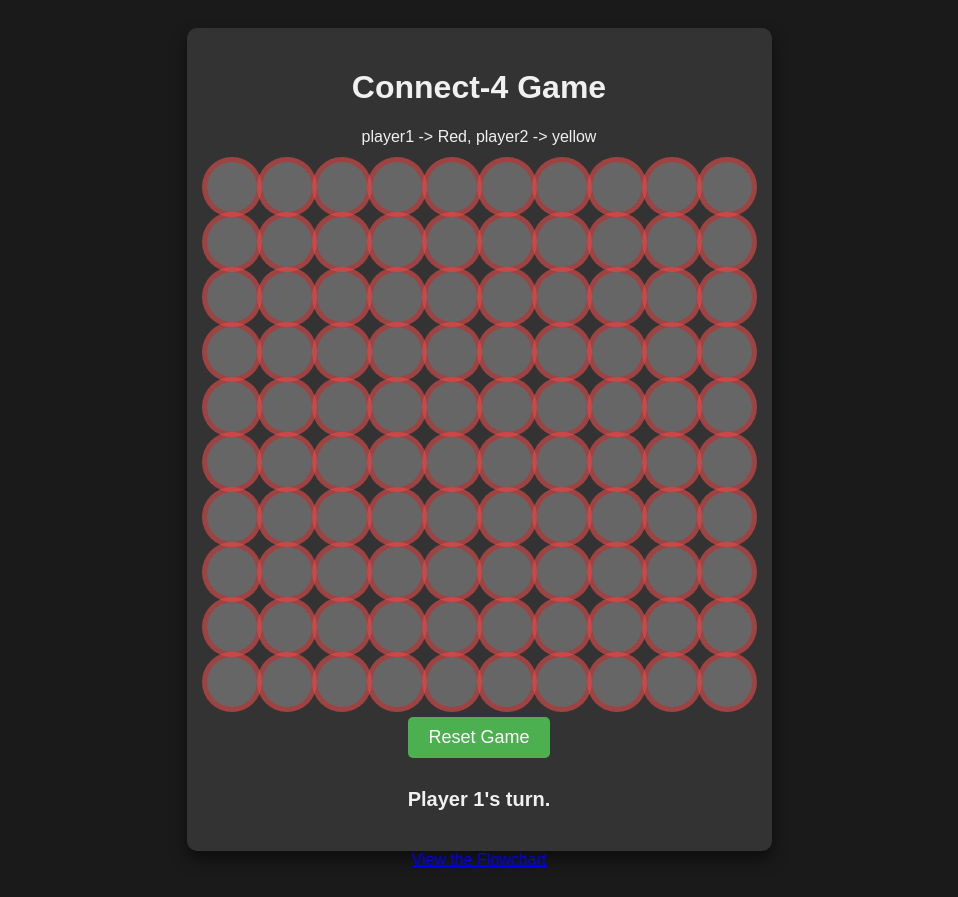
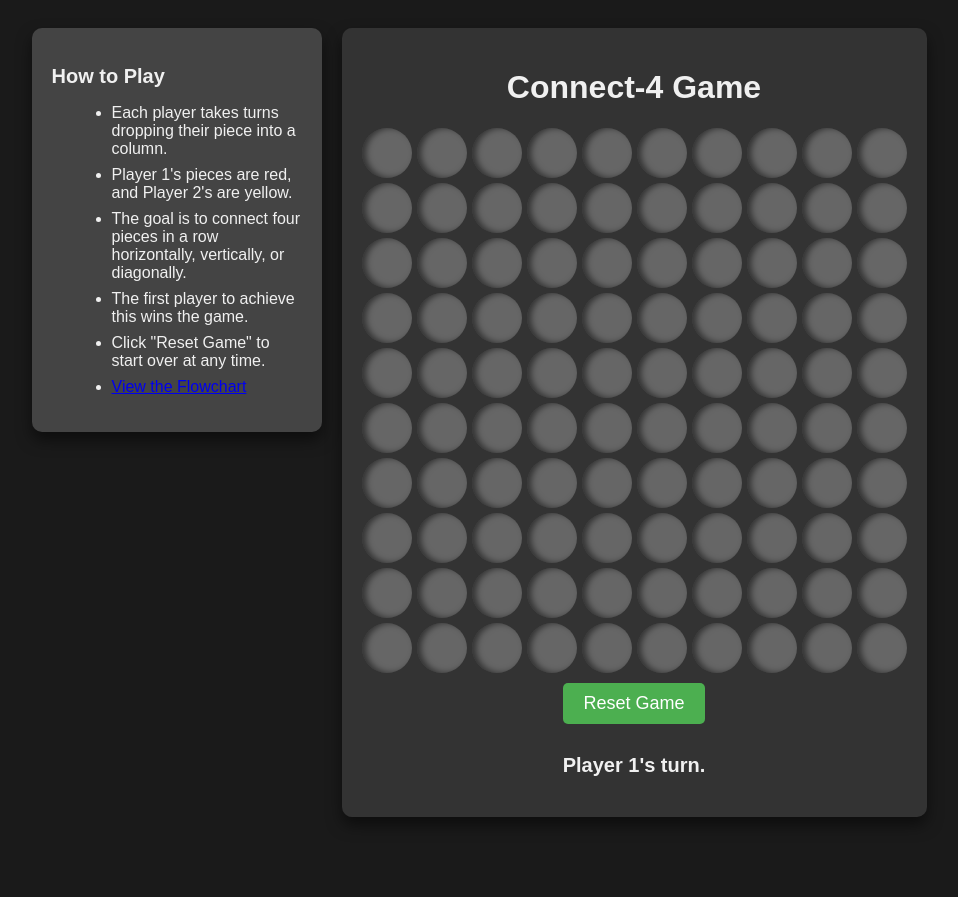
Before and after one commit to Jay-1409/connect4-game-verilog, a Flask app: page / in a window 1280 px wide. Shown: the whole page, without its empty margins (161-1119 px from the left). After the commit the page ends 817 px from the top, so only its background shows below. Run offline with Flask 3, Linux system fonts and the light colour scheme.

Commit message:
instructions added to the frontend

```diff
--- a/public/templates/index.html
+++ b/public/templates/index.html
@@ -12,6 +12,14 @@
             background-color: #1a1a1a;
             color: #f0f0f0;
             padding: 20px;
+        }
+
+        /* Main container for layout */
+        #main-container {
+            display: flex;
+            justify-content: center;
+            align-items: flex-start;
+            gap: 20px;
         }
 
         /* Wrapper for the game board */
@@ -41,13 +49,11 @@
             box-shadow: inset 0px 4px 6px rgba(0, 0, 0, 0.5);
             cursor: pointer;
             transition: transform 0.3s ease, background-color 0.3s;
-            box-shadow: 0 0 0px 5px rgba(232, 77, 77, 0.6); /* Adjust color and spread as needed */
-
         }
 
         .highlight {
             transform: scale(1);
-            box-shadow: 0 0 0px 5px hsla(287, 85%, 38%, 0.6); /* Adjust color and spread as needed */
+            box-shadow: 0 0 0px 5px hsla(287, 85%, 38%, 0.6);
         }
 
         /* Styling for Player 1's and Player 2's pieces */
@@ -57,7 +63,6 @@
 
         .cell.player2 {
             background-color: hwb(107 38% 4%);
-
         }
 
         /* Drop-in animation */
@@ -105,33 +110,58 @@
             color: #28a745;
         }
 
-        /* Additional improvements */
-        input[type="number"]:focus {
-            outline: none;
-            border-color: #4CAF50;
+        /* Instructions box */
+        #instructions {
+            max-width: 250px;
+            padding: 20px;
+            border-radius: 10px;
+            background-color: #444;
+            box-shadow: 0px 8px 15px rgba(0, 0, 0, 0.5);
+            text-align: left;
+        }
+
+        #instructions h2 {
+            font-size: 20px;
+            margin-bottom: 10px;
+        }
+
+        #instructions ul {
+            list-style-type: disc;
+            margin-left: 20px;
+        }
+
+        #instructions ul li {
+            margin-bottom: 8px;
         }
     </style>
 </head>
 <body>
+    <div id="main-container">
+        <!-- Instructions Section -->
+        <div id="instructions">
+            <h2>How to Play</h2>
+            <ul>
+                <li>Each player takes turns dropping their piece into a column.</li>
+                <li>Player 1's pieces are red, and Player 2's are yellow.</li>
+                <li>The goal is to connect four pieces in a row horizontally, vertically, or diagonally.</li>
+                <li>The first player to achieve this wins the game.</li>
+                <li>Click "Reset Game" to start over at any time.</li>
+                <li>        <a href="https://www.mermaidchart.com/raw/f2a8873a-402e-4e6d-9b9b-b2e458fca0b7?theme=light&version=v0.1&format=svg" target="_blank" rel="noopener noreferrer">
+                    View the Flowchart
+                </a></li>
+            </ul>
+        </div>
+
+        <!-- Game Section -->
         <div id="game-wrapper">
-        <!-- Game Board -->
             <h1>Connect-4 Game</h1>
-         <p>  player1 -> Red, player2 -> yellow</p>
             <div id="game-board"></div>
-        <!-- Reset Button -->
             <div id="resetbutton">
                 <button onclick="resetGame()">Reset Game</button>
             </div>
-        <!-- Message to display turn/winner information -->
             <p id="message">Player 1's turn.</p>
-        <!-- Winner Section -->
             <div id="winner"></div>
         </div>
-    <div>
-        <a href="https://www.mermaidchart.com/raw/f2a8873a-402e-4e6d-9b9b-b2e458fca0b7?theme=light&version=v0.1&format=svg" target="_blank" rel="noopener noreferrer">
-            View the Flowchart
-        </a>
-
     </div>
     <!-- Include the JavaScript file -->
     <script src="static\game.js"></script>
```
Lines whose indentation alone changed are shown as unchanged.
